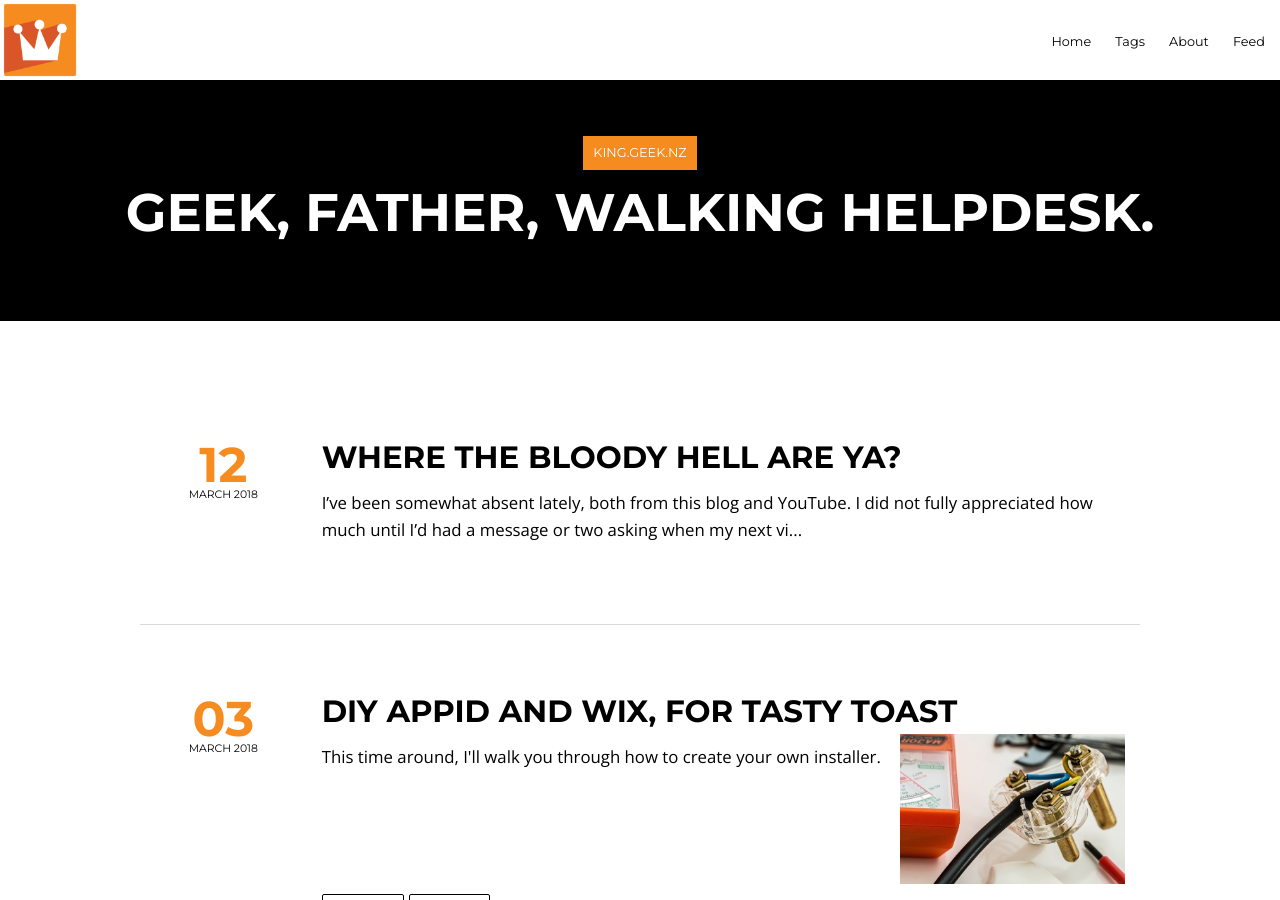
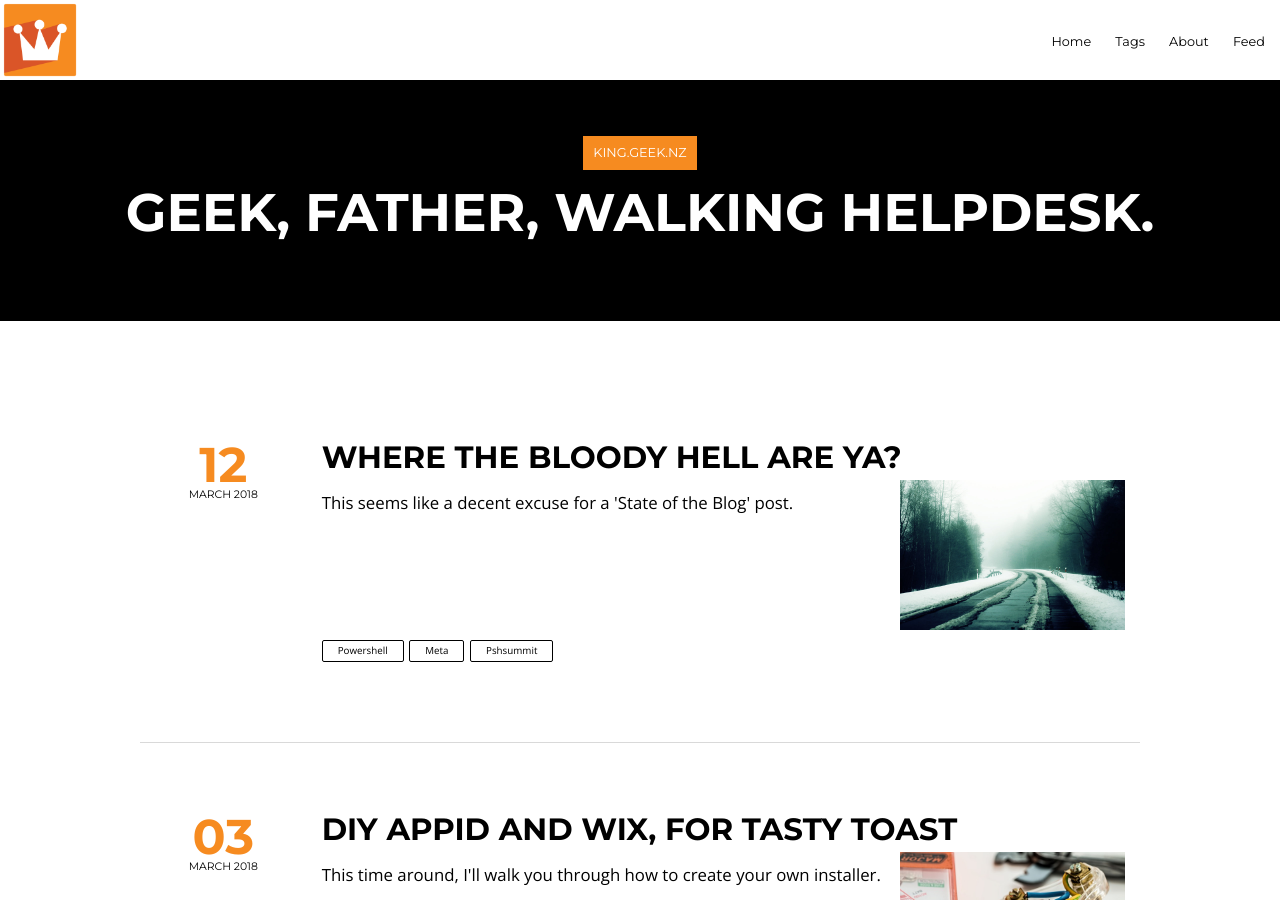
Before and after one commit to Windos/windos.github.io, a Jekyll site: the page built from index.html, in a window 1280 px wide and 900 px high. Built offline with Jekyll 4.4.1, drawn with Linux system fonts in a browser that asks for light colours; nearby versions of some CDN libraries; some web fonts are replaced; the list of posts is cut into pages by our own code.

Commit message:
Quote cleanup and metadata

```diff
--- a/_posts/2018-03-12-where-are-you.md
+++ b/_posts/2018-03-12-where-are-you.md
@@ -1,37 +1,46 @@
 ---
-date: "2018-03-12 21:30:00 +1300"
-title: Where the bloody hell are ya?
+layout: post
+title: "Where the bloody hell are ya?"
+excerpt: "This seems like a decent excuse for a 'State of the Blog' post."
+modified: 2018-03-12 22:00:00 +1300
+date: 2018-03-12 22:00:00 +1300
+tags: [powershell, meta, pshsummit]
+comments: true
+image:
+ thumb: /where-are-you/thumb.jpg
+ credit: Zi0oTo (https://zi0oto.deviantart.com/)
+ creditlink: https://zi0oto.deviantart.com/art/winter-is-going-away-289956488
 ---
 
-I’ve been somewhat absent lately, both from this blog and
+I've been somewhat absent lately, both from this blog and
 [YouTube](http://www.youtube.com/c/JoshuaKingSolari). I did not fully
-appreciated how much until I’d had a message or two asking when my next video
+appreciated how much until I'd had a message or two asking when my next video
 will be out.
 
-This seems like a decent excuse for a “State of the Blog” post covering what
-I’ve been up to recently and what is coming up soon.
+This seems like a decent excuse for a "State of the Blog" post covering what
+I've been up to recently and what is coming up soon.
 
 ### Work, work
 
-I’m not sure how much I can/should say, so I’ll keep it somewhat vague.
+I'm not sure how much I can/should say, so I'll keep it somewhat vague.
 
 The [Australasia Management
 Challenge](http://www.managementchallenge.com.au/about-the-challenge.html) is a
 professional development program and competition held in New Zealand and across
-Australia. I’m part of a team taking part and we’re rapidly closing in on D-Day.
+Australia. I'm part of a team taking part and we're rapidly closing in on D-Day.
 The lead up has taken up a lot more of my personal time than I had anticipated,
-but it’s been a great experience.
+but it's been a great experience.
 
-That said, I’m looking forward to seeing the tail end of the challenge day and
+That said, I'm looking forward to seeing the tail end of the challenge day and
 finding out how the team and I did.
 
 ### \#PSHSummit
 
-We’re less than a month away from the PowerShell + DevOps Global Summit and I
+We're less than a month away from the PowerShell + DevOps Global Summit and I
 have been, and will be for the next while, polishing off [my
 session](http://sched.co/Cq9V).
 
-I’ve arranged a practice run at work for later in the month, which I’m both looking
+I've arranged a practice run at work for later in the month, which I'm both looking
 forward to and petrified of in equal measure.
 
 My slide deck has been uploaded to Sched, but the bulk of the content is in the
@@ -39,9 +48,9 @@
 
 ### What about the videos?
 
-So here’s the bad news. I won’t be doing more any videos prior to the Summit.
+So here's the bad news. I won't be doing more any videos prior to the Summit.
 
-Once I’m back from there, I’ll kick off live streaming again. My preference is
+Once I'm back from there, I'll kick off live streaming again. My preference is
 streaming over pre-recorded videos, I find them taxing (it takes a surprising
 amount of energy to think and talk for two hours) but love the instant feedback
 from chat.
@@ -50,14 +59,14 @@
 
 I **love**
 [\#PSTweetChat](https://twitter.com/search?f=tweets&vertical=default&q=%23PSTweetChat&src=typd),
-and so should you! It’s a PowerShell community event on Twitter, facilitated by
+and so should you! It's a PowerShell community event on Twitter, facilitated by
 [Jeffery Hicks](https://twitter.com/JeffHicks).
 
 It happens on the first Friday of every month, from 1PM Eastern US time.
-Officially it lasts for an hour, but there’s no need to cut a conversation
+Officially it lasts for an hour, but there's no need to cut a conversation
 short.
 
-It’s a great time to ask any questions, share what you’ve been working on, and
+It's a great time to ask any questions, share what you've been working on, and
 just get involved in the community.
 
 You can run this PowerShell code to find out when the next chat is, in your
@@ -96,11 +105,11 @@
 
 ### Mississippi PowerShell User Group
 
-I’ll be doing a (virtual) presentation for the [MSPSUG](http://mspsug.com/) in
-June. There’s two months still needing a presenter, so don’t forget to [submit a
+I'll be doing a (virtual) presentation for the [MSPSUG](http://mspsug.com/) in
+June. There's two months still needing a presenter, so don't forget to [submit a
 proposal](http://mspsug.com/2018/01/18/call-for-mississippi-virtual-powershell-user-group-speakers-2018/)!
 
-In general, I’ve enjoyed attending this virtual user group. Their meeting times
+In general, I've enjoyed attending this virtual user group. Their meeting times
 are pretty convenient for me (midafternoon local time) and the talks are always
 great. If you can be there, I highly recommend it!
 
```
